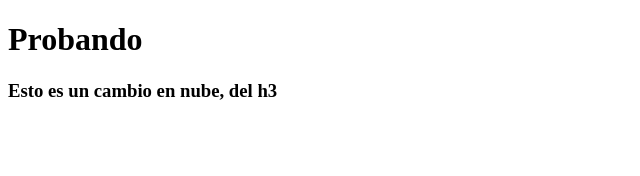
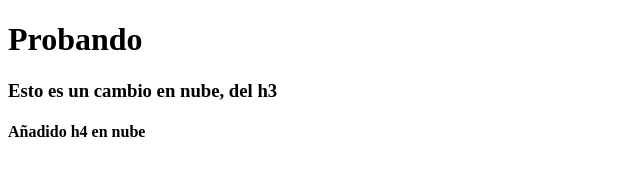
Before and after one commit to darenasrivas/prueba, a plain HTML site: page index.html in a window 1280 px wide. Shown: the whole page, without its empty margins (0-640 px from the left). Drawn offline with Linux system fonts and the light colour scheme.

Commit message:
Update index.html

```diff
--- a/index.html
+++ b/index.html
@@ -8,5 +8,6 @@
   <body>
     <h1>Probando</h1>
     <h3>Esto es un cambio en nube, del h3</h3>
+    <h4>Añadido h4 en nube</h4>
 </body>
 </html>
```
